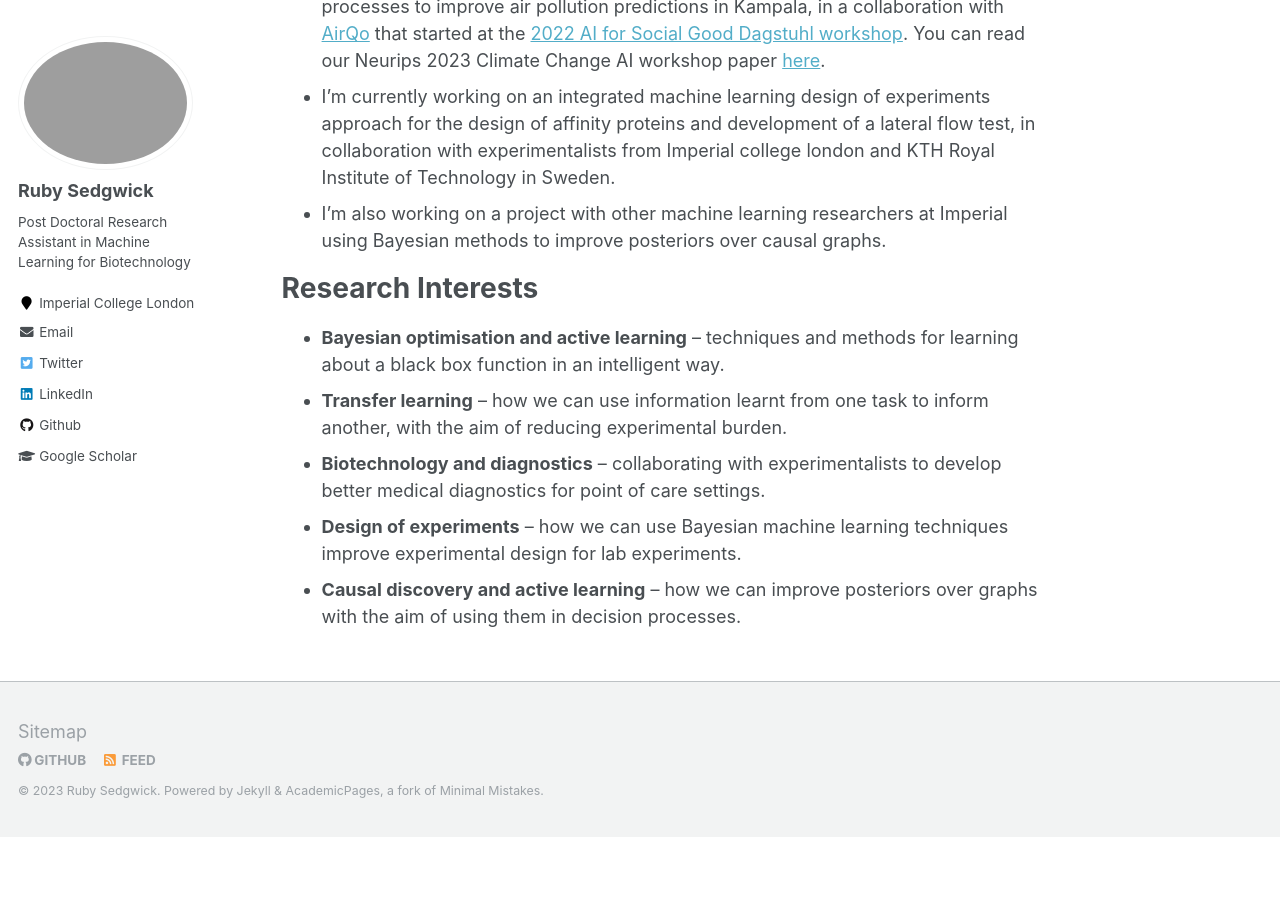
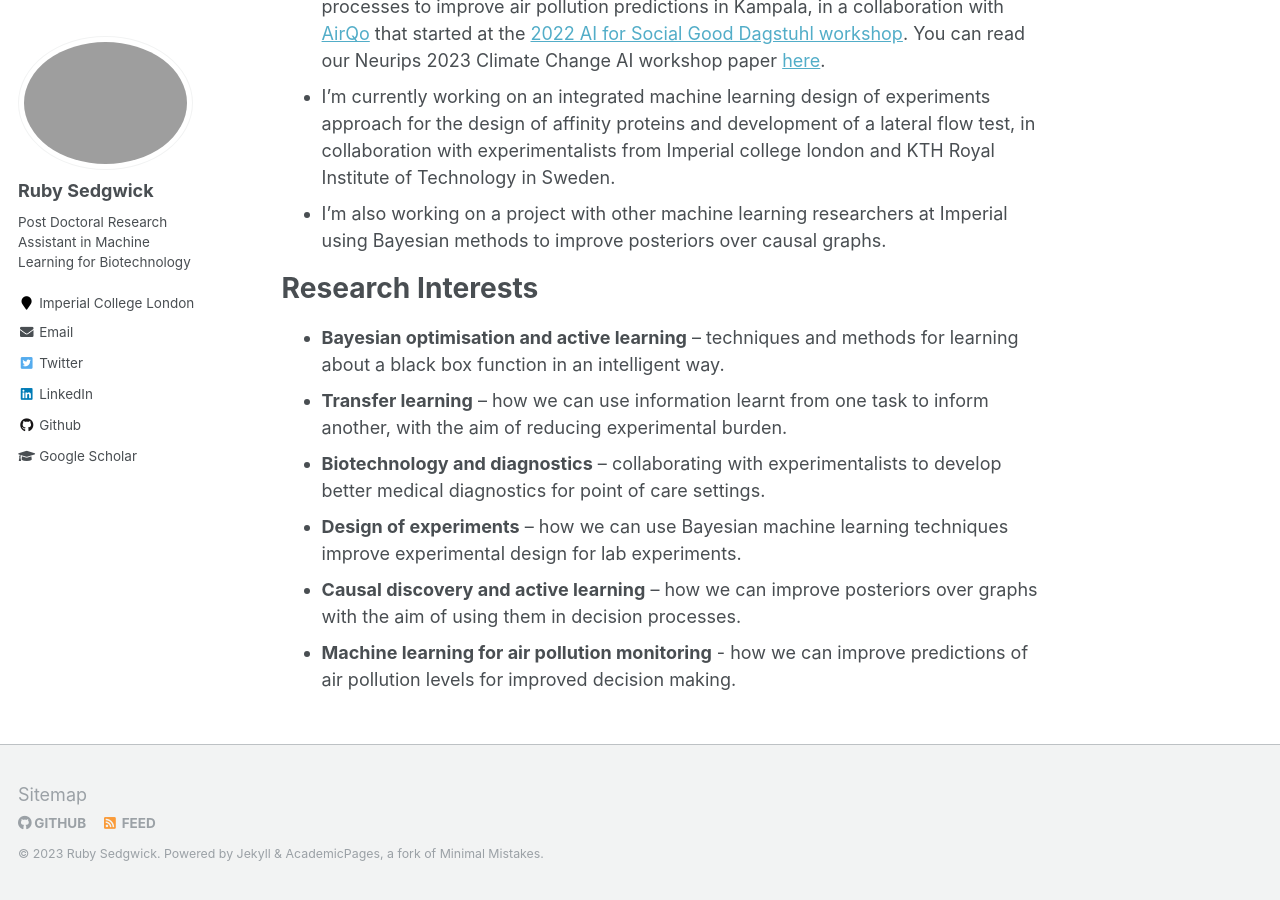
Before and after one commit to RSedgwick/rsedgwick.github.io, a Jekyll site: the page built from _pages/about.md, in a window 1280 px wide and 900 px high, scrolled down 550 px. Built offline with Jekyll 4.4.1, drawn with Linux system fonts in a browser that asks for light colours; before the commit the page ends 1387 px from its top, so only the background shows below that.

Commit message:
Update about.md

```diff
--- a/_pages/about.md
+++ b/_pages/about.md
@@ -30,3 +30,4 @@ Research Interests
 - **Biotechnology and diagnostics**  – collaborating with experimentalists to develop better medical diagnostics for point of care settings.
 - **Design of experiments** – how we can use Bayesian machine learning techniques improve experimental design for lab experiments.
 - **Causal discovery and active learning** – how we can improve posteriors over graphs with the aim of using them in decision processes.
+- **Machine learning for air pollution monitoring** - how we can improve predictions of air pollution levels for improved decision making.
```
